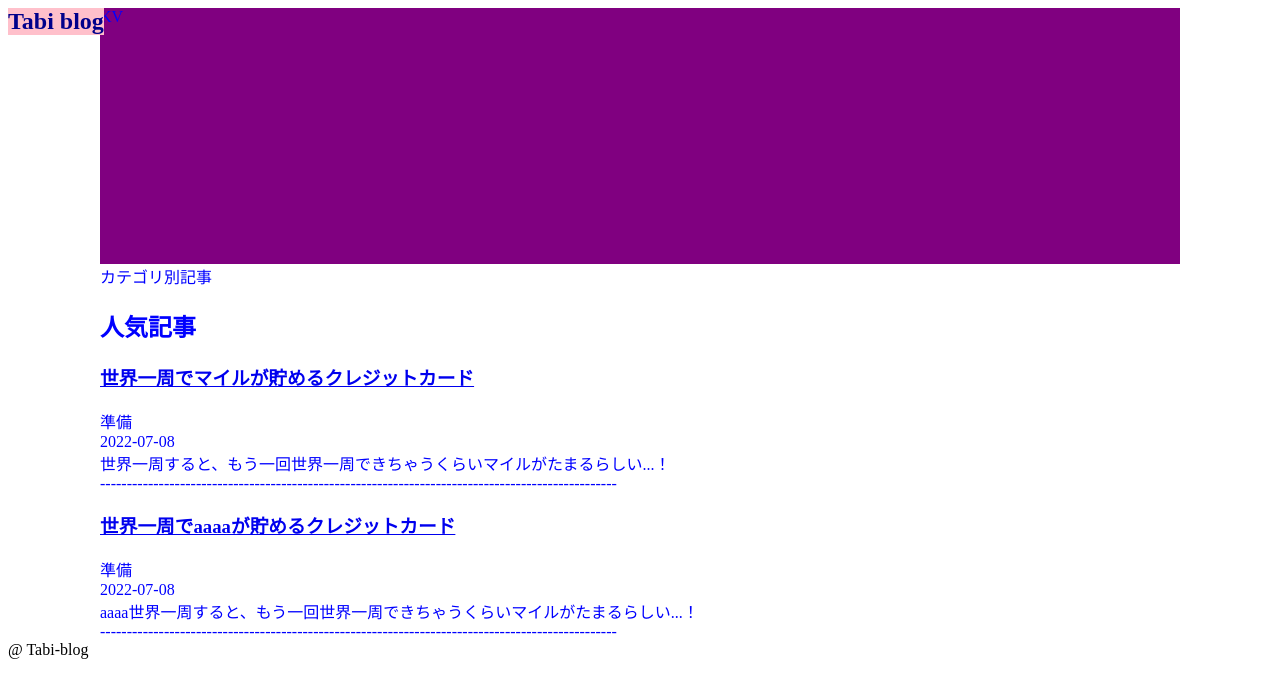
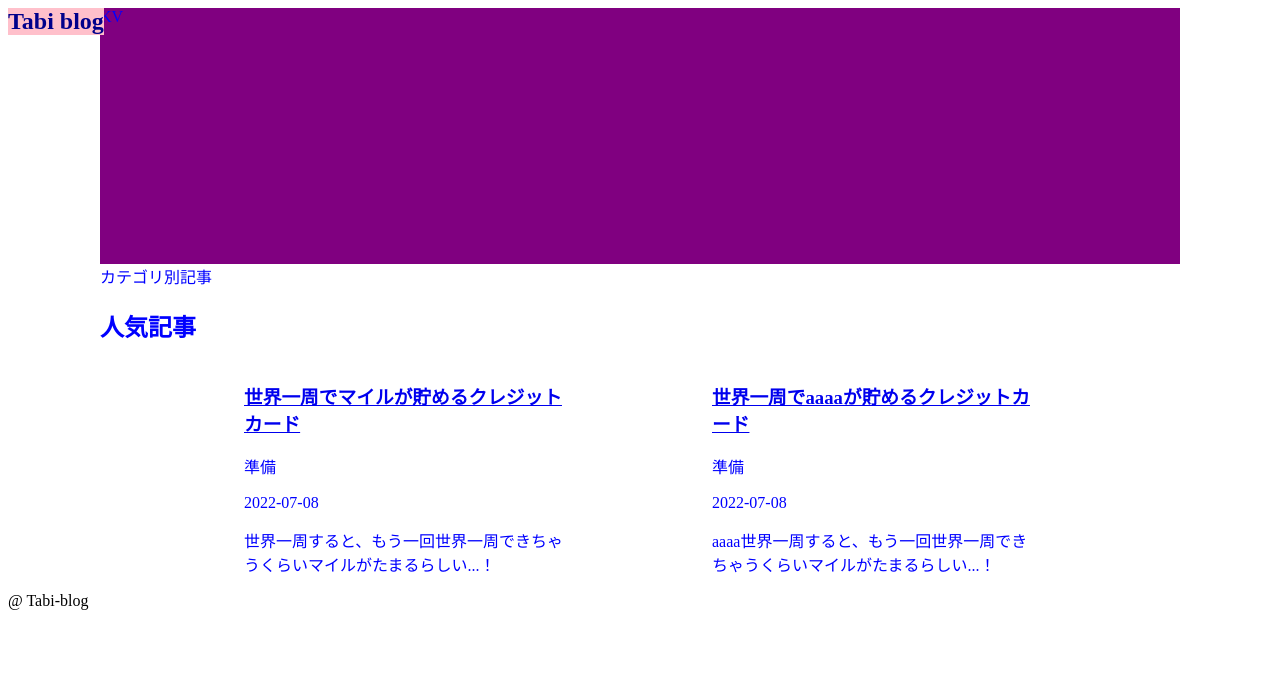
Before and after one commit to westhouseK/tabi-blog, a Next.js app: page / in a window 1280 px wide. Shown: the top 698 px of the page. Built offline with nearby package versions, Linux system fonts and the light colour scheme.

Commit message:
TOP_記事一覧を横並びにする

```diff
--- a/app/page.tsx
+++ b/app/page.tsx
@@ -30,19 +30,21 @@ export default async function Home() {
         <div>カテゴリ別記事</div>
         <section>
           <h2 className={style.top_section_ttl}>人気記事</h2>
+
+          <div className={style.top_section_inner}>
             {posts.map((post) => (
+              <div className={style.top_section_article}>
                 <>
                   <h3 className={style.top_article_ttl} key={post.slug}>
                     <Link href={`articles/${post.slug}`}>{post.data.title}</Link>
                   </h3>
-              <div className={style.top_article_tag}>{post.data.tag}</div>
-              <div className={style.top_article_date}>{post.data.created_date}</div>
-              <div className={style.top_article_txt}>{post.data.description}</div>
-              <div>
-                -------------------------------------------------------------------------------------------------
+                  <p className={style.top_article_tag}>{post.data.tag}</p>
+                  <p className={style.top_article_date}>{post.data.created_date}</p>
+                  <p className={style.top_article_txt}>{post.data.description}</p>
+                </>
               </div>
-            </>
             ))}
+          </div>
         </section>
       </main>
       <Footer />
--- a/app/top.module.scss
+++ b/app/top.module.scss
@@ -9,3 +9,14 @@
     font-size: 16px;
     color: blue;
 }
+
+
+
+//記事一覧
+.top_section_inner{
+    display: flex;
+    justify-content: space-evenly;
+}
+.top_section_article{
+    width: 30%;
+}
```
Lines whose indentation alone changed are shown as unchanged.
